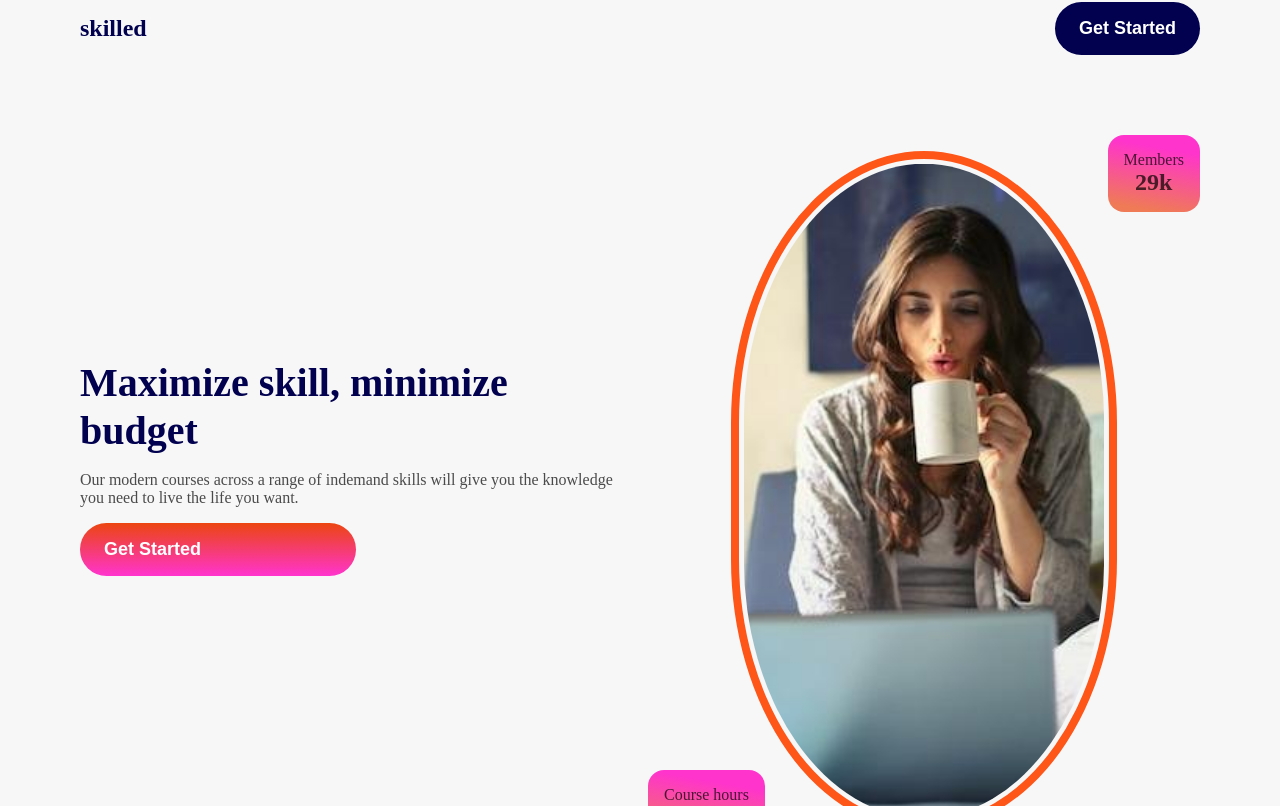
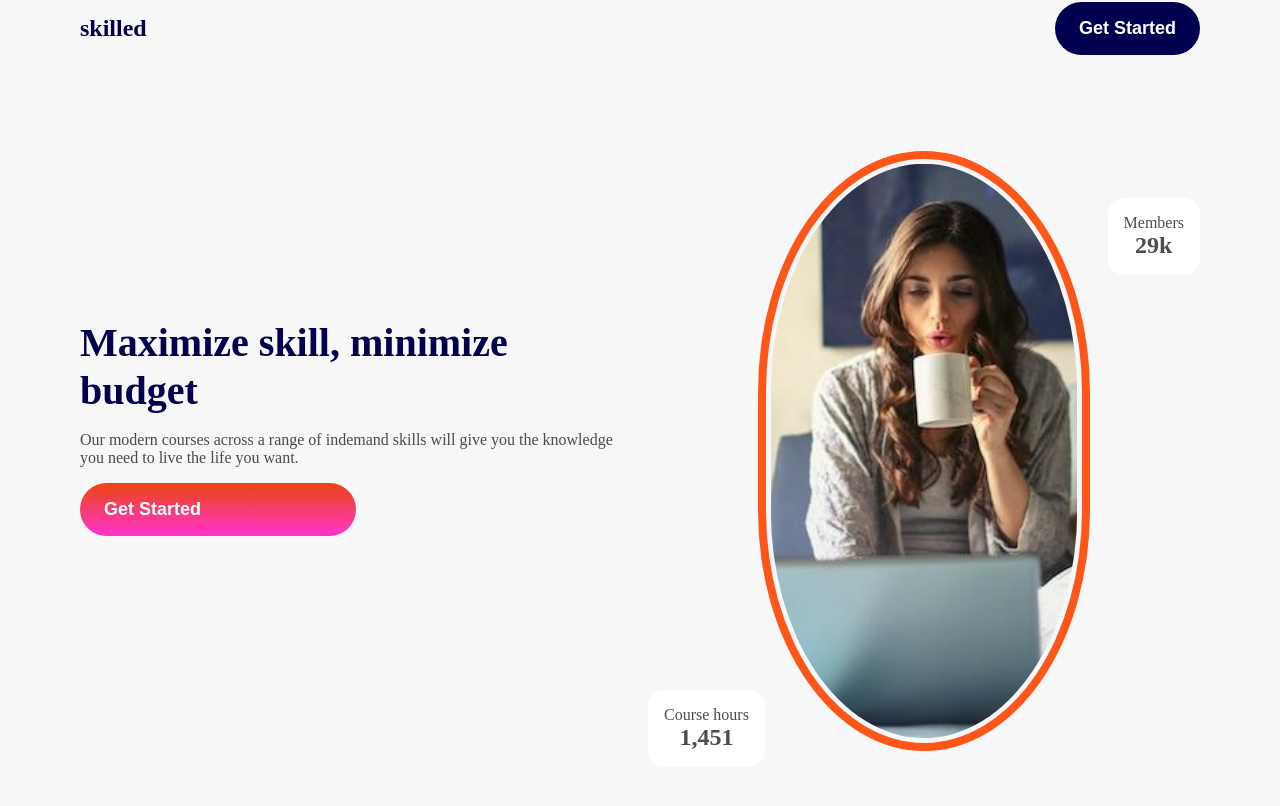
Before and after one commit to devmeditation/fm-newbie-challenges, a React (Vite) app: page / in a window 1280 px wide. Shown: the part 814-1620 px from the top of the page. Built offline with nearby package versions, Linux system fonts and the light colour scheme.

Commit message:
feat:Project 002 Skilled e-learning landing page [OK]

```diff
--- a/src/SkilledELearning/SkilledELearning.module.css
+++ b/src/SkilledELearning/SkilledELearning.module.css
@@ -58,7 +58,7 @@
 
 .introDetails img {
   padding: 0.3rem;
-  width: 70%;
+  max-width: 70%;
   border-radius: 100%;
   border: 0.5rem solid rgba(255, 68, 0, 0.9);
   /* border:  0.5rem solid rgb(255, 52, 204); */
@@ -70,21 +70,23 @@
   display: flex;
   flex-direction: column;
   align-items: center;
-  background: linear-gradient(
+  /* background: linear-gradient(
     10deg,
     rgba(236, 69, 18, 0.7) 10%,
     rgb(255, 52, 204) 79%
-  );
+  ); */
+  background-color: white;
   padding: 1rem;
   border-radius: 16px;
 }
 
-.introDetails div:nth-child(1) {
+.introDetailsCard:nth-child(2) {
   z-index: 10;
   right: 0%;
+  top: 10%;
 }
 
-.introDetails div:nth-child(3) {
+.introDetailsCard:nth-child(4) {
   bottom: 0%;
   left: 0%;
 }
@@ -145,7 +147,12 @@
   padding: 1rem;
   font-size: 2rem;
   color: white;
-  background: orangered;
+  /* background: orangered; */
+  background: linear-gradient(
+    to bottom,
+    rgba(236, 69, 18, 0.7) 30%,
+    rgb(255, 52, 204) 100%
+  );
 }
 
 .footer {
@@ -186,17 +193,26 @@
   .introDetails img {
     margin: 1REM;
     padding: 0.3rem;
-    width: 70%;
-    min-height: 45vh;
-    border-top-left-radius: 100% 80%;
-    border-top-right-radius: 100% 80%;
-    border-bottom-left-radius: 100% 80%;
-    border-bottom-right-radius: 100% 80%;
+    width: 60%;
+    min-height: 35vh;
+    border-top-left-radius: 100% 50%;
+    border-top-right-radius: 100% 50%;
+    border-bottom-left-radius: 100% 50%;
+    border-bottom-right-radius: 100% 50%;
 
     border: 0.5rem solid rgba(255, 68, 0, 0.9);
     /* border:  0.5rem solid rgb(255, 52, 204); */
     object-fit: cover;
+  }
 
+  .introDetails div:nth-child(1) {
+    z-index: 10;
+    right: 7%;
+  }
+
+  .introDetails div:nth-child(3) {
+    bottom: 0%;
+    left: 7%;
   }
 
 
@@ -212,11 +228,16 @@
   .skilledELearning {
     padding: 1rem 5rem;
   }
+
+  /* .introContent {
+    padding: 3rem;
+  } */
+
   .introDetails img {
-    margin: 1REM;
+    margin: 1rem;
     padding: 0.3rem;
-    width: 70%;
-    min-height: 85vh;
+    /* width: 70%; */
+    min-height: 75vh;
     border-top-left-radius: 100% 80%;
     border-top-right-radius: 100% 80%;
     border-bottom-left-radius: 100% 80%;
--- a/src/SkilledELearning/index.tsx
+++ b/src/SkilledELearning/index.tsx
@@ -23,6 +23,7 @@ export function SkilledELearning() {
         </div>
 
         <div className={styles.introDetails}>
+          <span className={styles.introDetailsColor}></span>
           <div className={styles.introDetailsCard}>
             <p>Members</p>
             <strong>29k</strong>
```
